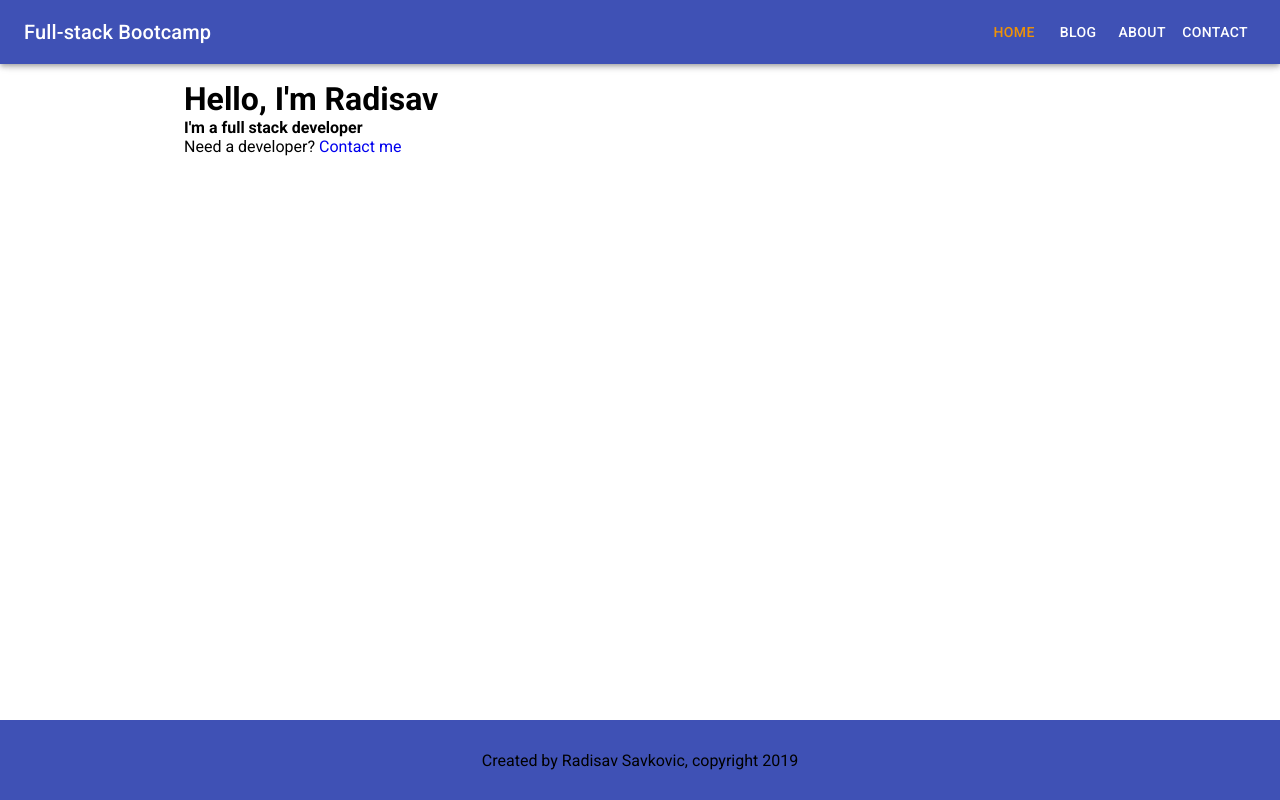
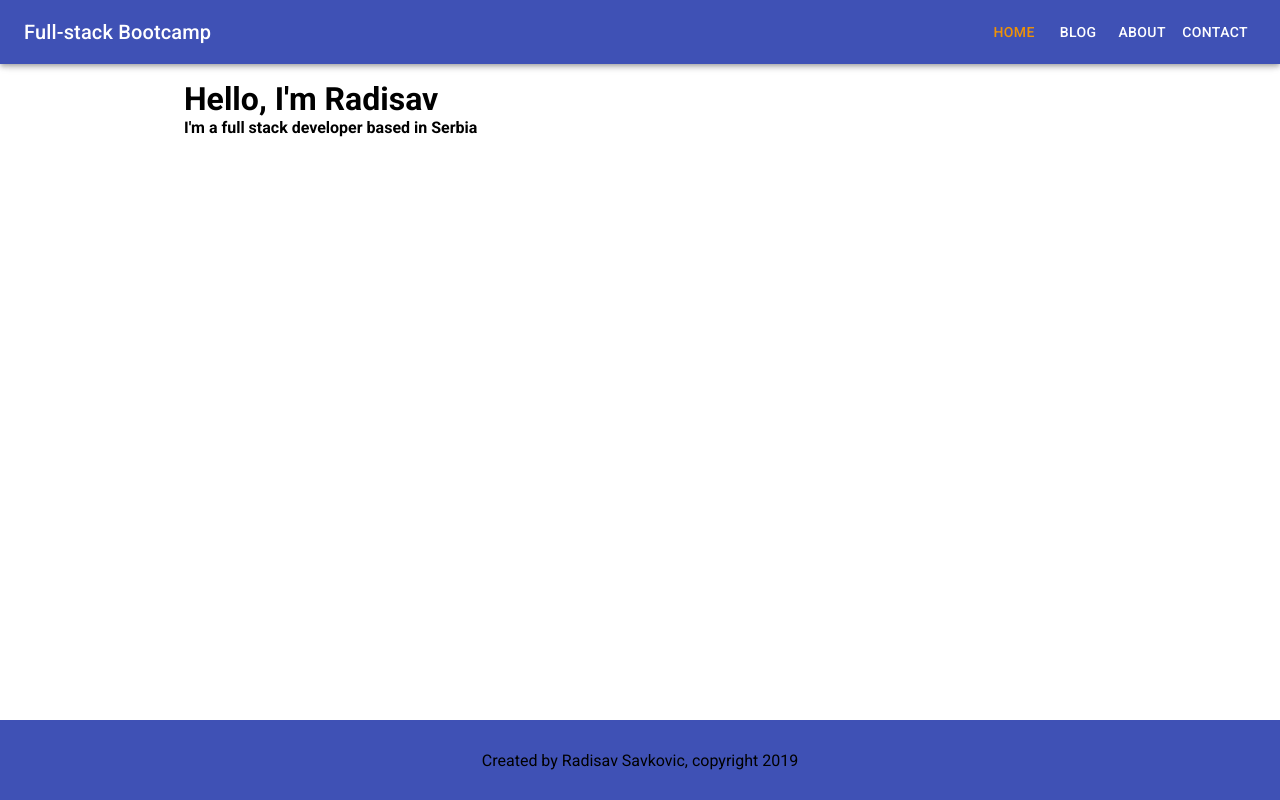
Before and after one commit to rades12340/gatsby_bootcamp, a Gatsby site: page / in a window 1280 px wide. Built offline with nearby package versions, Linux system fonts and the light colour scheme; Gatsby itself is replaced by a stand-in of ours.

Commit message:
change in index.js

```diff
--- a/src/pages/index.js
+++ b/src/pages/index.js
@@ -8,10 +8,7 @@ const index = () => (
     <Layout>
       <Head title="Home" />
       <h1>Hello, I'm Radisav</h1>
-      <h4>I'm a full stack developer</h4>
-      <p>
-        Need a developer? <Link to="/contact">Contact me</Link>
-      </p>
+      <h4>I'm a full stack developer based in Serbia</h4>
     </Layout>
   </div>
 )
```
